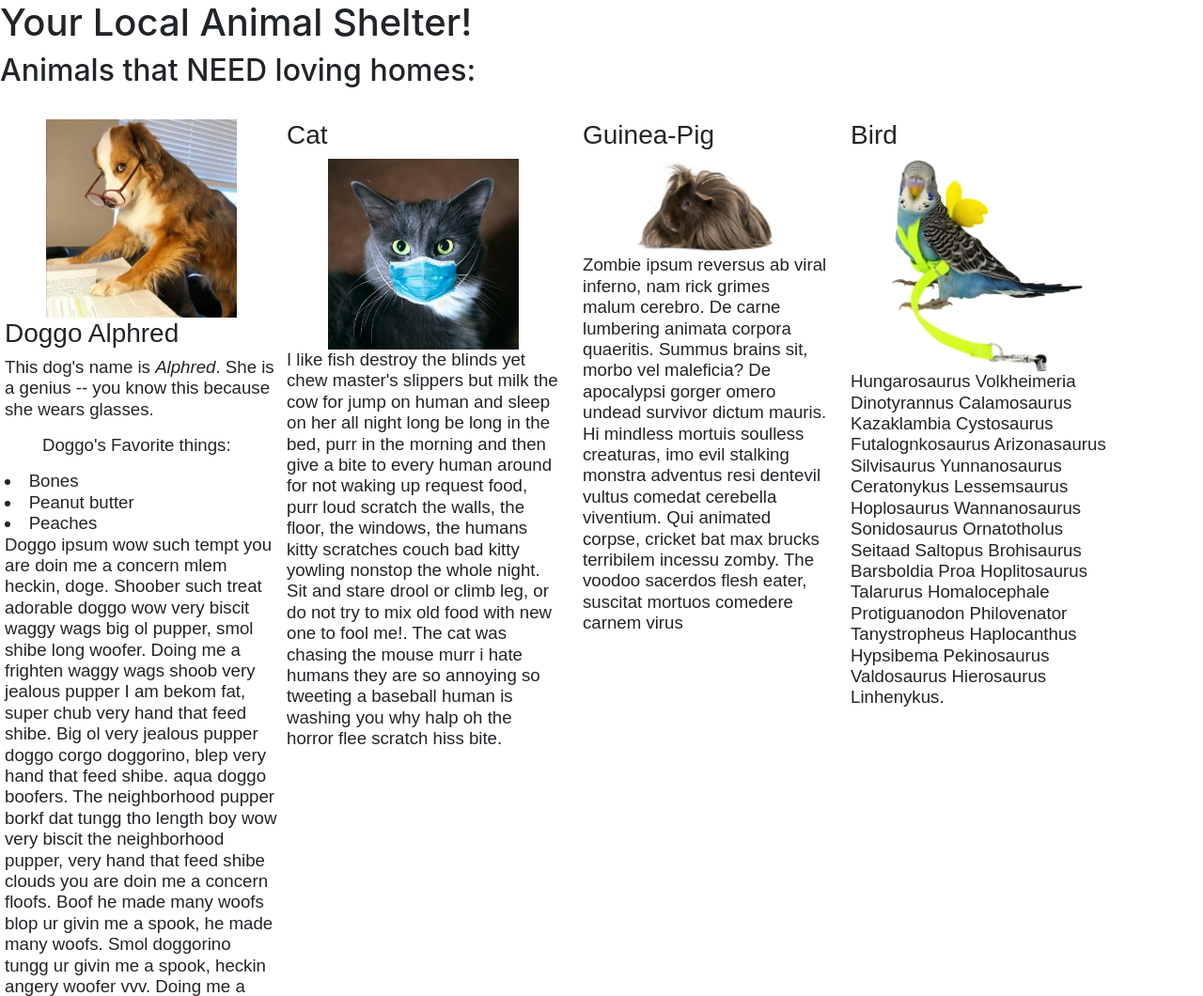
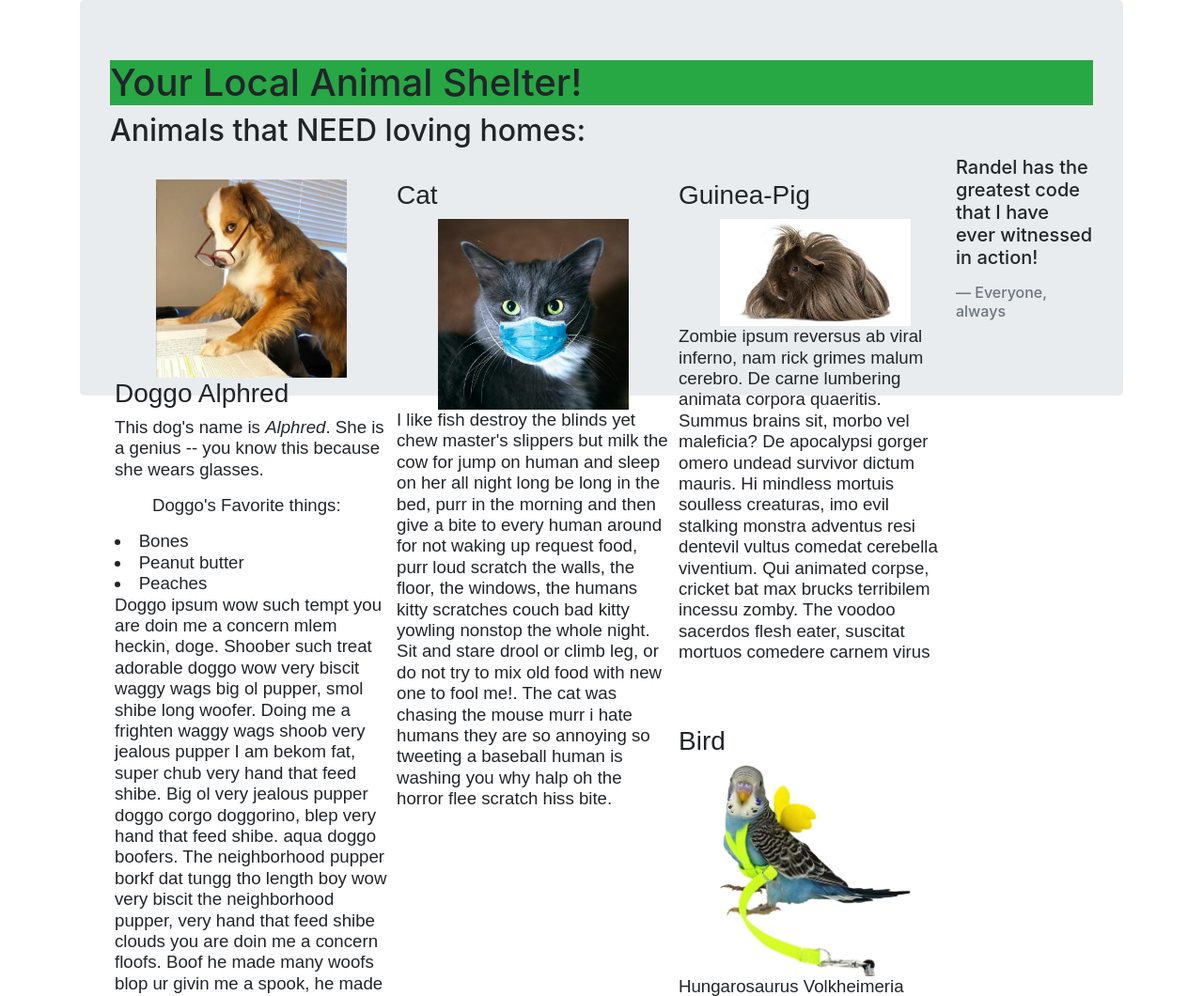
Before and after one commit to dani-t-codes/animal_shelter, a plain HTML site: page index.html in a window 1280 px wide. Shown: the top 1060 px of the page at 94% size. Drawn offline with Linux system fonts and the light colour scheme.

Commit message:
adds jumbotron and blockquote bootstrap elements
co-authored-by: Danielle Thompson <danithompson74@gmail.com>

```diff
--- a/index.html
+++ b/index.html
@@ -7,7 +7,9 @@
   </head>
 
   <body>
-  <h1>Your Local Animal Shelter!</h1>
+    <div class="container">
+      <div class="jumbotron">
+    <h1 class="bg-success">Your Local Animal Shelter!</h1>
   <h2>Animals that NEED loving homes:<h2>
   <div class="animal">
   <img src="images/dog.jpg" class="centered" alt="A photo of a golden doggo wearing glasses">
@@ -44,7 +46,6 @@
     </p>
   </div>
   <div class="animal">
-  <div class="container">
     <h3>Guinea-Pig</h3>
     <img src="images/guinea-pig.jpg" class="centered" alt="A long-haired guinea-pig using the 'blue steel' modeling pose">
     <p>
@@ -54,7 +55,6 @@
     stalking monstra adventus resi dentevil vultus comedat cerebella viventium. Qui animated
     corpse, cricket bat max brucks terribilem incessu zomby. The voodoo sacerdos flesh eater, suscitat mortuos comedere carnem virus
   </p>
-</div>
 </div>
   <div class="animal">
     <h3>Bird</h3>
@@ -67,5 +67,11 @@
     Pekinosaurus Valdosaurus Hierosaurus Linhenykus.
   </p>
   </div>
+    <blockquote class="blockquote">
+      <p>Randel has the greatest code that I have ever witnessed in action!</p>
+      <footer class="blockquote-footer">Everyone, always</footer>
+    </blockquote>
+</div>
+</div>
 </body>
 </html>
```
Lines whose indentation alone changed are shown as unchanged.
